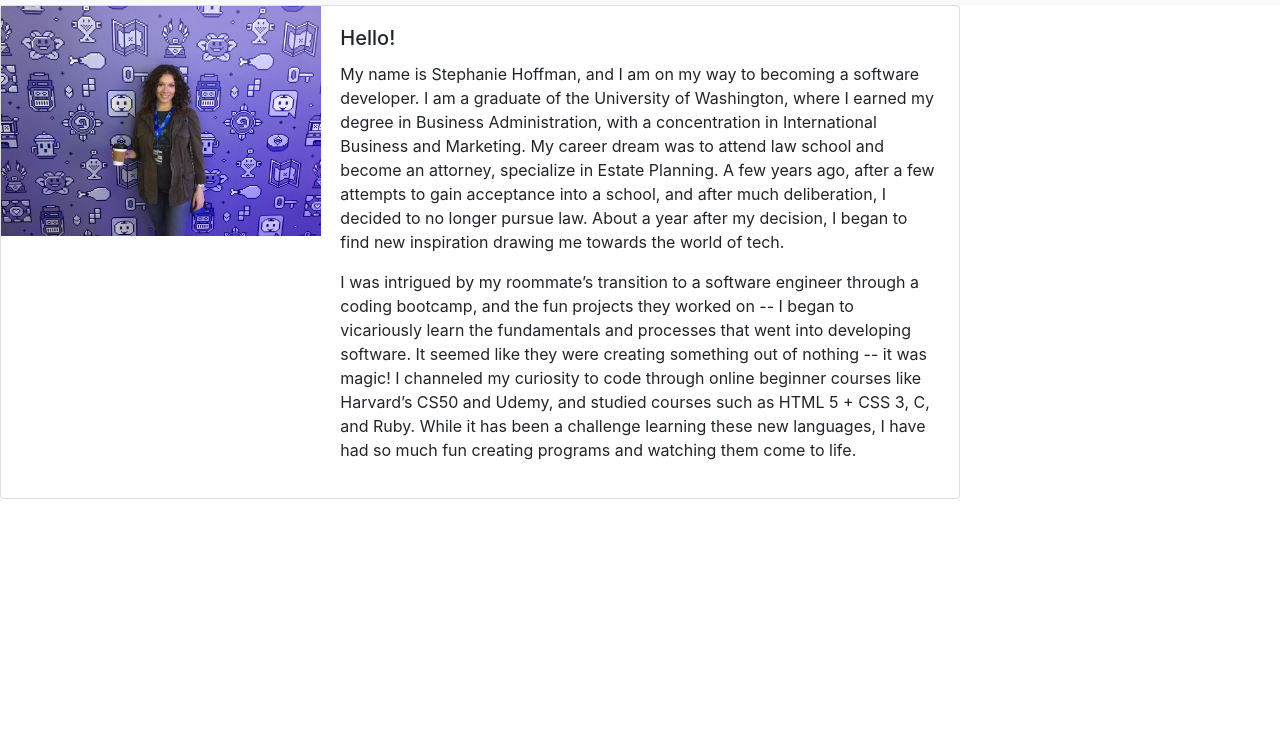
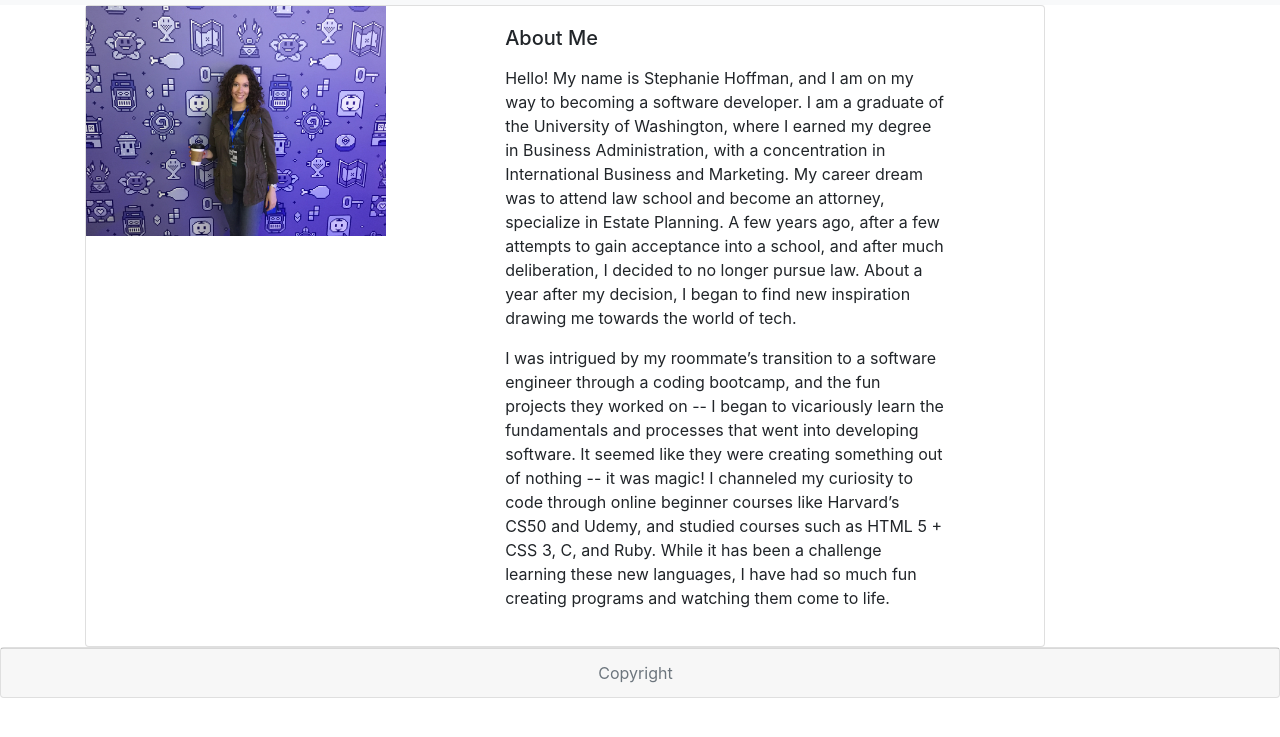
Before and after one commit to SNHoff53/Bootstrap-Portfolio, a plain HTML site: page index.html in a window 1280 px wide. Shown: the part 51-788 px from the top of the page. Drawn offline with nearby package versions, Linux system fonts and the light colour scheme.

Commit message:
fixed col sizing to card title and added footer.

```diff
--- a/index.html
+++ b/index.html
@@ -39,15 +39,17 @@
 
           </nav>
 
-            <div class="card mb-3" style="max-width: 960px;">
+          <div class="container">
+            <div class="card sm-6" style="max-width: 960px;">
                     <div class="row no-gutters">
-                      <div class="col-md-4">
-                            <img src="profilepic.jpg" class="align-self-start mr-3" alt="Responsive image" height="230" width="320">
+                      <div class="col-md-5">
+                            <img src="profilepic.jpg" class="align-self-start mr-6" alt="Responsive image" height="230" width="300">
                       </div>
-                      <div class="col-md-8">
+                      <div class="col-md-6">
                         <div class="card-body">
-                          <h5 class="card-title">Hello!</h5>
-                          <p class="card-text">My name is Stephanie Hoffman, and I am on my way to becoming a software developer. I am a graduate of the University of Washington, where I earned my degree in Business Administration,
+                          <h5 class="card-title">About Me</h5>
+                          <p class="text-break">
+                                <p class="card-text">Hello! My name is Stephanie Hoffman, and I am on my way to becoming a software developer. I am a graduate of the University of Washington, where I earned my degree in Business Administration,
                                         with a concentration in International Business and Marketing. My career dream was to attend law school and become an attorney, specialize in Estate Planning. A few years ago, after a few attempts
                                         to gain acceptance into a school, and after much deliberation, I decided to no longer pursue law. About a year after my decision, I began to find
                                         new inspiration drawing me towards the world of tech.</p>
@@ -55,8 +57,17 @@
                                         began to vicariously learn the fundamentals and processes that went into developing software. It seemed like they were creating something out of nothing -- it was magic! I channeled my curiosity to
                                         code through online beginner courses like Harvard’s CS50 and Udemy, and studied courses such as HTML 5 + CSS 3, C, and Ruby. While it has been a challenge learning these new languages, I have had so
                                         much fun creating programs and watching them come to life.</p>
+                          </p>
+
                         </div>
                       </div>
+                    </div>
+                  </div>
+            </div>
+
+            <div class="card text-center">
+                <div class="card-footer text-muted">
+                    Copyright &#160
                 </div>
             </div>
 
```
Lines whose indentation alone changed are shown as unchanged.
